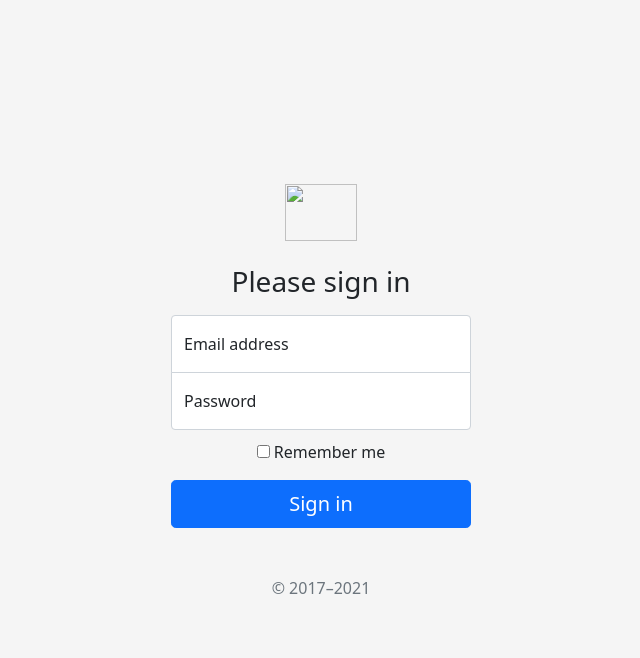
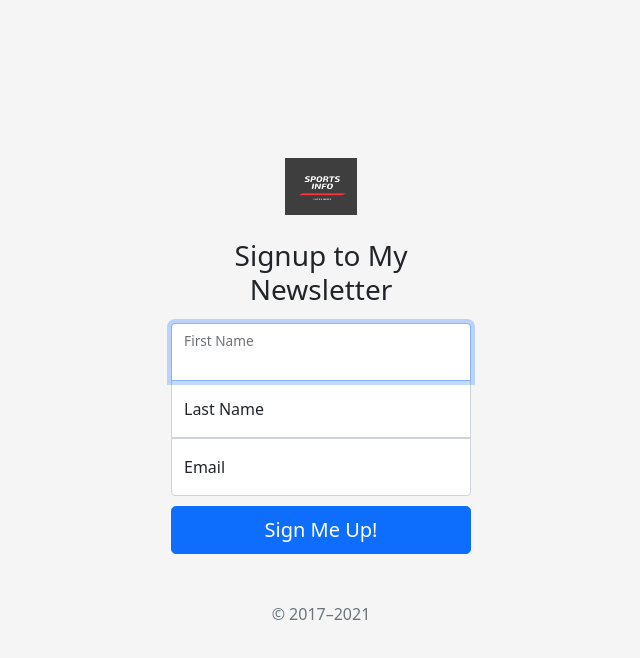
Before and after one commit to cvilla714/newsletter-nodeandexpress, a website: page signup.html in a window 1280 px wide. Shown: the whole page, without its empty margins (319-959 px from the left). Drawn offline with nearby package versions, Linux system fonts and the light colour scheme.

Commit message:
provided the correct path using the public folder fro the css style and the images

```diff
--- a/signup.html
+++ b/signup.html
@@ -7,29 +7,30 @@
 
     <!-- Bootstrap CSS -->
     <link href="https://cdn.jsdelivr.net/npm/bootstrap@5.0.0-beta3/dist/css/bootstrap.min.css" rel="stylesheet" integrity="sha384-eOJMYsd53ii+scO/bJGFsiCZc+5NDVN2yr8+0RDqr0Ql0h+rP48ckxlpbzKgwra6" crossorigin="anonymous" />
-    <link rel="stylesheet" href="style.css" />
+    <link rel="stylesheet" href="css/style.css" />
 
     <title>NewsLetter!</title>
   </head>
   <body class="text-center">
     <main class="form-signin">
-      <form>
-        <img class="mb-4" src="/docs/5.0/assets/brand/bootstrap-logo.svg" alt="" width="72" height="57" />
-        <h1 class="h3 mb-3 fw-normal">Please sign in</h1>
+      <form action="/" method="POST">
+        <img class="mb-4" src="/images/sports_info.png" alt="" width="72" height="57" />
+        <h1 class="h3 mb-3 fw-normal">Signup to My Newsletter</h1>
 
         <div class="form-floating">
-          <input type="email" class="form-control" id="floatingInput" placeholder="name@example.com" />
-          <label for="floatingInput">Email address</label>
+          <input type="text" class="form-control top" id="floatingInput" placeholder="First Name" required autofocus />
+          <label for="floatingInput">First Name</label>
         </div>
         <div class="form-floating">
-          <input type="password" class="form-control" id="floatingPassword" placeholder="Password" />
-          <label for="floatingPassword">Password</label>
+          <input type="text" class="form-control middle" id="floatingInput" placeholder="Last Name" required />
+          <label for="floatingInput">Last Name</label>
+        </div>
+        <div class="form-floating">
+          <input type="eamil" class="form-control bottom" id="floatingPassword" placeholder="Email" required />
+          <label for="floatingPassword">Email</label>
         </div>
 
-        <div class="checkbox mb-3">
-          <label> <input type="checkbox" value="remember-me" /> Remember me </label>
-        </div>
-        <button class="w-100 btn btn-lg btn-primary" type="submit">Sign in</button>
+        <button class="w-100 btn btn-lg btn-primary" type="submit">Sign Me Up!</button>
         <p class="mt-5 mb-3 text-muted">&copy; 2017–2021</p>
       </form>
     </main>
```
